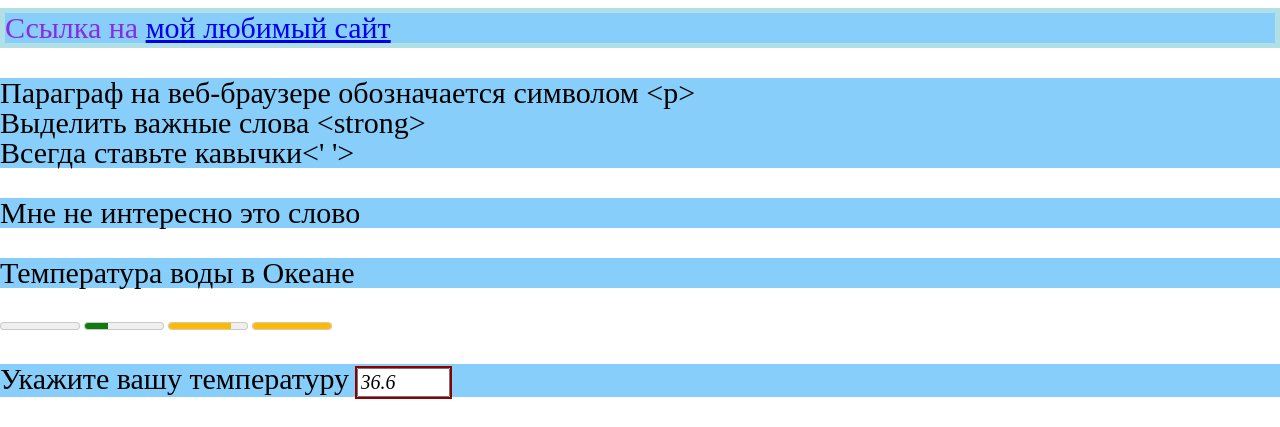
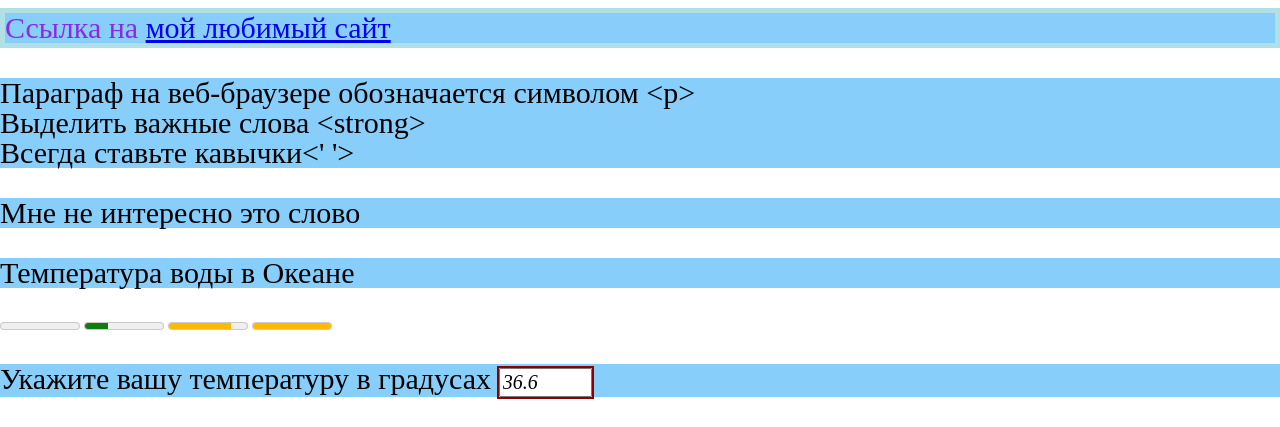
Before and after one commit to AnciferRaiden/My-Project1, a plain HTML site: page index.html in a window 1280 px wide. Shown: the part 1277-1704 px from the top of the page. Drawn offline with Linux system fonts and the light colour scheme.

Commit message:
поправил

```diff
--- a/index.html
+++ b/index.html
@@ -35,7 +35,7 @@
             <meter value="80" max="100" low="10" high="60">Горячая</meter>
             <meter value="100" max="100" low="10" high="60">Кипяток</meter>
             <form>
-                <p>Укажите вашу температуру <input type="number" min="35" max="41" value="36.6" step="0.1"></p>
+                <p>Укажите вашу температуру в градусах <input type="number" min="35" max="41" value="36.6" step="0.1"></p>
             </form>
         </main>
     </div>
```
